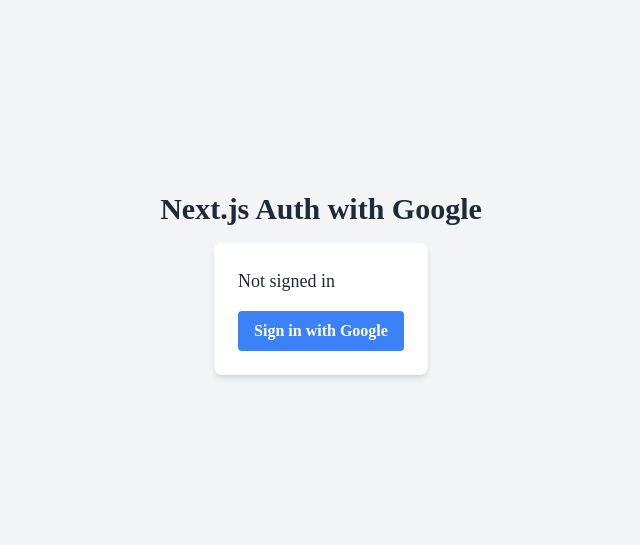
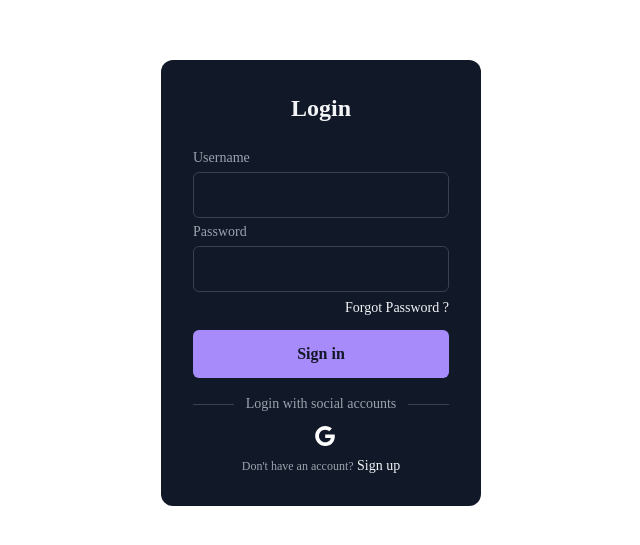
Before and after one commit to DharuNamikaze/codexp, a Next.js app: page /loginpage in a window 1280 px wide. Shown: the part 117-662 px from the top of the page, without its empty margins (319-959 px from the left). Built offline with nearby package versions, Linux system fonts and the light colour scheme; no server answers.

Commit message:
just added login page

```diff
--- a/components/sign-in.js
+++ b/components/sign-in.js
@@ -1,4 +1,3 @@
-
 import { signIn } from "@/auth"
 
 export default function SignIn() {
--- a/lib/mongodb.js
+++ /dev/null
@@ -1,27 +0,0 @@
-import { MongoClient } from 'mongodb';
-
-const uri = process.env.MONGODB_URI;
-const options = {
-    useUnifiedTopology: true,
-    useNewUrlParser: true,
-};
-
-let client;
-let clientPromise;
-
-if (!process.env.MONGODB_URI) {
-    throw new Error('Please add your Mongo URI to .env.local');
-}
-
-if (process.env.NODE_ENV === 'development') {
-    if (!global._mongoClientPromise) {
-        client = new MongoClient(uri, options);
-        global._mongoClientPromise = client.connect();
-    }
-    clientPromise = global._mongoClientPromise;
-} else {
-    client = new MongoClient(uri, options);
-    clientPromise = client.connect();
-}
-
-export default clientPromise;
--- a/package.json
+++ b/package.json
@@ -17,7 +17,8 @@
     "next-auth": "^5.0.0-beta.25",
     "react": "^19.0.0",
     "react-dom": "^19.0.0",
-    "react-player": "^2.16.0"
+    "react-player": "^2.16.0",
+    "styled-components": "^6.1.13"
   },
   "devDependencies": {
     "@eslint/eslintrc": "^3",
--- a/pages/loginpage.js
+++ b/pages/loginpage.js
@@ -1,47 +1,93 @@
-//pages/login
-import { useSession } from "next-auth/react";
-import Image from "next/image";
-import clientPromise from "../lib/mongodb";
+'use client'
+import React from 'react';
+
 function Login(){
-  const { data: session, status } = useSession();
-
-    if (status === "loading") {
-      return <div className="text-center py-4">Loading...</div>;
-  }
-
-  return (<>
-  <div>
-  <div className="flex flex-col items-center justify-center min-h-screen py-2 bg-gray-100">
-            <h1 className="text-3xl font-bold mb-4">Next.js Auth with Google</h1>
+  return (
+    <div className="h-screen flex justify-center items-center">
+      <div className="form-container">
+        <p className="title">Login</p>
+        <form className="form">
+          <div className="input-group">
+            <label htmlFor="username">Username</label>
+            <input type="text" name="username" id="username"/>
+          </div>
+          <div className="input-group">
+            <label htmlFor="password">Password</label>
+            <input type="password" name="password" id="password" />
+            <div className="forgot">
+              <a rel="noopener noreferrer" href="#">Forgot Password ?</a>
+            </div>
+          </div>
+          <button className="sign">Sign in</button>
+        </form>
+        <div className="social-message">
+          <div className="line" />
+          <p className="message">Login with social accounts</p>
+          <div className="line" />
+        </div>
+        <div className="social-icons">
+          <button aria-label="Log in with Google" className="icon">
+            <svg xmlns="http://www.w3.org/2000/svg" viewBox="0 0 32 32" className="w-5 h-5 fill-current">
+              <path d="M16.318 13.714v5.484h9.078c-0.37 2.354-2.745 6.901-9.078 6.901-5.458 0-9.917-4.521-9.917-10.099s4.458-10.099 9.917-10.099c3.109 0 5.193 1.318 6.38 2.464l4.339-4.182c-2.786-2.599-6.396-4.182-10.719-4.182-8.844 0-16 7.151-16 16s7.156 16 16 16c9.234 0 15.365-6.49 15.365-15.635 0-1.052-0.115-1.854-0.255-2.651z" />
+            </svg>
+          </button>
+          {/* <button aria-label="Log in with GitHub" className="icon">
+            <svg xmlns="http://www.w3.org/2000/svg" viewBox="0 0 32 32" className="w-5 h-5 fill-current">
+              <path d="M16 0.396c-8.839 0-16 7.167-16 16 0 7.073 4.584 13.068 10.937 15.183 0.803 0.151 1.093-0.344 1.093-0.772 0-0.38-0.009-1.385-0.015-2.719-4.453 0.964-5.391-2.151-5.391-2.151-0.729-1.844-1.781-2.339-1.781-2.339-1.448-0.989 0.115-0.968 0.115-0.968 1.604 0.109 2.448 1.645 2.448 1.645 1.427 2.448 3.744 1.74 4.661 1.328 0.14-1.031 0.557-1.74 1.011-2.135-3.552-0.401-7.287-1.776-7.287-7.907 0-1.751 0.62-3.177 1.645-4.297-0.177-0.401-0.719-2.031 0.141-4.235 0 0 1.339-0.427 4.4 1.641 1.281-0.355 2.641-0.532 4-0.541 1.36 0.009 2.719 0.187 4 0.541 3.043-2.068 4.381-1.641 4.381-1.641 0.859 2.204 0.317 3.833 0.161 4.235 1.015 1.12 1.635 2.547 1.635 4.297 0 6.145-3.74 7.5-7.296 7.891 0.556 0.479 1.077 1.464 1.077 2.959 0 2.14-0.020 3.864-0.020 4.385 0 0.416 0.28 0.916 1.104 0.755 6.4-2.093 10.979-8.093 10.979-15.156 0-8.833-7.161-16-16-16z" />
+            </svg>
+          </button> */}
+        </div>
+        <p className="signup">Don&apos;t have an account?
+          <a rel="noopener noreferrer" href="#" className>{" "}Sign up</a>
+        </p>
+      </div>
+      </div>
+  );
+}
 
 
-  {session ? (
-                <div className="bg-white p-6 rounded-lg shadow-md">
-                    <p className="text-lg">Signed in as {session.user.email}</p>
-                    <p className="text-sm text-gray-600">User ID: {session.user.id}</p>
-                    {session.user.image && (
-                        <Image src={session.user.image} alt="User Image" className="mt-4 rounded-full w-20 h-20" />
-                    )}
-                    <button
-                        onClick={() => signOut()}
-                        className="mt-4 bg-red-500 hover:bg-red-700 text-white font-bold py-2 px-4 rounded"
-                    >
-                        Sign out
-                    </button>
-                </div>
-            ) : (
-                <div className="bg-white p-6 rounded-lg shadow-md">
-                    <p className="text-lg mb-4">Not signed in</p>
-                    <button
-                        onClick={() => signIn("google")}
-                        className="bg-blue-500 hover:bg-blue-700 text-white font-bold py-2 px-4 rounded"
-                    >
-                        Sign in with Google
-                    </button>
-                </div>
-            )}
-  </div>
-  </div>
-  </>);
-}
 export default Login;
+
+// //pages/login
+// import { useSession } from "next-auth/react";
+// import Image from "next/image";
+// function Login(){
+//   const { data: session, status } = useSession();
+
+//     if (status === "loading") {
+//       return <div className="text-center py-4">Loading...</div>;
+//   }
+
+//   return (<>
+//   <div>
+//   <div className="flex flex-col items-center justify-center min-h-screen py-2 bg-gray-100">
+//   {session ? (
+//                 <div className="bg-white p-6 rounded-lg shadow-md">
+//                     <p className="text-lg">Signed in as {session.user.email}</p>
+//                     <p className="text-sm text-gray-600">User ID: {session.user.id}</p>
+//                     {session.user.image && (
+//                         <Image src={session.user.image} alt="User Image" className="mt-4 rounded-full w-20 h-20" />
+//                     )}
+//                     <button
+//                         onClick={() => signOut()}
+//                         className="mt-4 bg-red-500 hover:bg-red-700 text-white font-bold py-2 px-4 rounded"
+//                     >
+//                         Sign out
+//                     </button>
+//                 </div>
+//             ) : (
+//                 <div className="bg-white p-6 rounded-lg shadow-md">
+//                     <p className="text-lg mb-4">Not signed in</p>
+//                     <button
+//                         onClick={() => signIn("google")}
+//                         className="bg-blue-500 hover:bg-blue-700 text-white font-bold py-2 px-4 rounded"
+//                     >
+//                         Sign in with Google
+//                     </button>
+//                 </div>
+//             )}
+//   </div>
+//   </div>
+//   </>);
+// }
+// export default Login;
--- a/src/app/globals.css
+++ b/src/app/globals.css
@@ -92,3 +92,126 @@
  button:hover .button-text {
   color: #fff;
  }
+
+/* login page styles */
+.form-container {
+  width: 320px;
+  border-radius: 0.75rem;
+  background-color: rgba(17, 24, 39, 1);
+  padding: 2rem;
+  color: rgba(243, 244, 246, 1);
+}
+
+.title {
+  text-align: center;
+  font-size: 1.5rem;
+  line-height: 2rem;
+  font-weight: 700;
+}
+
+.form {
+  margin-top: 1.5rem;
+}
+
+.input-group {
+  margin-top: 0.25rem;
+  font-size: 0.875rem;
+  line-height: 1.25rem;
+}
+
+.input-group label {
+  display: block;
+  color: rgba(156, 163, 175, 1);
+  margin-bottom: 4px;
+}
+
+.input-group input {
+  width: 100%;
+  border-radius: 0.375rem;
+  border: 1px solid rgba(55, 65, 81, 1);
+  outline: 0;
+  background-color: rgba(17, 24, 39, 1);
+  padding: 0.75rem 1rem;
+  color: rgba(243, 244, 246, 1);
+}
+
+.input-group input:focus {
+  border-color: rgba(167, 139, 250);
+}
+
+.forgot {
+  display: flex;
+  justify-content: flex-end;
+  font-size: 0.75rem;
+  line-height: 1rem;
+  color: rgba(156, 163, 175,1);
+  margin: 8px 0 14px 0;
+}
+
+.forgot a,.signup a {
+  color: rgba(243, 244, 246, 1);
+  text-decoration: none;
+  font-size: 14px;
+}
+
+.forgot a:hover, .signup a:hover {
+  text-decoration: underline rgba(167, 139, 250, 1);
+}
+
+.sign {
+  display: block;
+  width: 100%;
+  background-color: rgba(167, 139, 250, 1);
+  padding: 0.75rem;
+  text-align: center;
+  color: rgba(17, 24, 39, 1);
+  border: none;
+  border-radius: 0.375rem;
+  font-weight: 600;
+}
+
+.social-message {
+  display: flex;
+  align-items: center;
+  padding-top: 1rem;
+}
+
+.line {
+  height: 1px;
+  flex: 1 1 0%;
+  background-color: rgba(55, 65, 81, 1);
+}
+
+.social-message .message {
+  padding-left: 0.75rem;
+  padding-right: 0.75rem;
+  font-size: 0.875rem;
+  line-height: 1.25rem;
+  color: rgba(156, 163, 175, 1);
+}
+
+.social-icons {
+  display: flex;
+  justify-content: center;
+}
+
+.social-icons .icon {
+  border-radius: 0.125rem;
+  padding: 0.75rem;
+  border: none;
+  background-color: transparent;
+  margin-left: 8px;
+}
+
+.social-icons .icon svg {
+  height: 1.25rem;
+  width: 1.25rem;
+  fill: #fff;
+}
+
+.signup {
+  text-align: center;
+  font-size: 0.75rem;
+  line-height: 1rem;
+  color: rgba(156, 163, 175, 1);
+}
--- a/src/auth.js
+++ b/src/auth.js
@@ -1,8 +1,6 @@
-import { PrismaAdapter } from "@auth/prisma-adapter"
 import NextAuth from "next-auth"
-import { prisma } from "@/prisma"
+import Google from "next-auth/providers/google"
 
 export const { handlers, signIn, signOut, auth } = NextAuth({
-  adapter: PrismaAdapter(prisma),
   providers: [Google],
 })
```
Also changed, not shown: lib/prisma.js (deleted, +0 -11 lines), src/app/page.js (line endings or trailing spaces), 2 other files (tests, documents, lock files or other folders).
